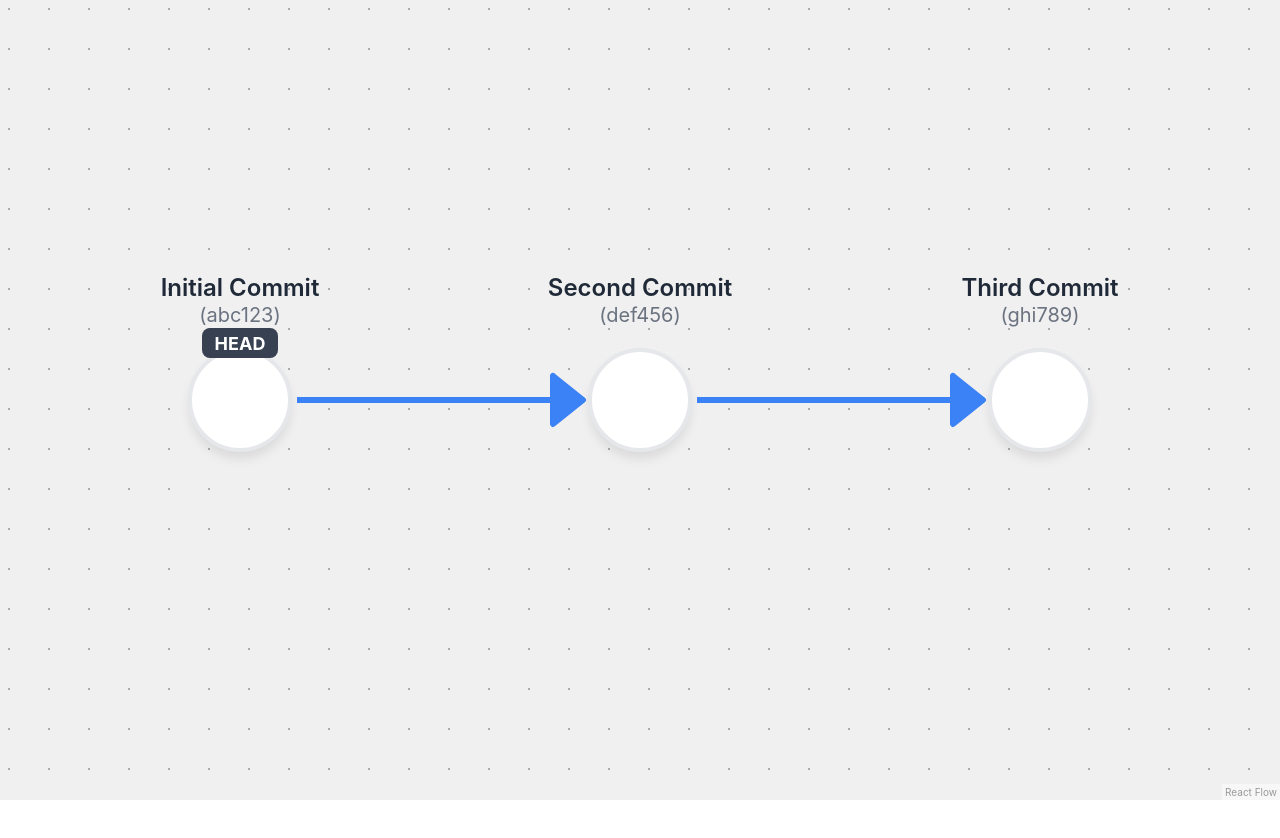
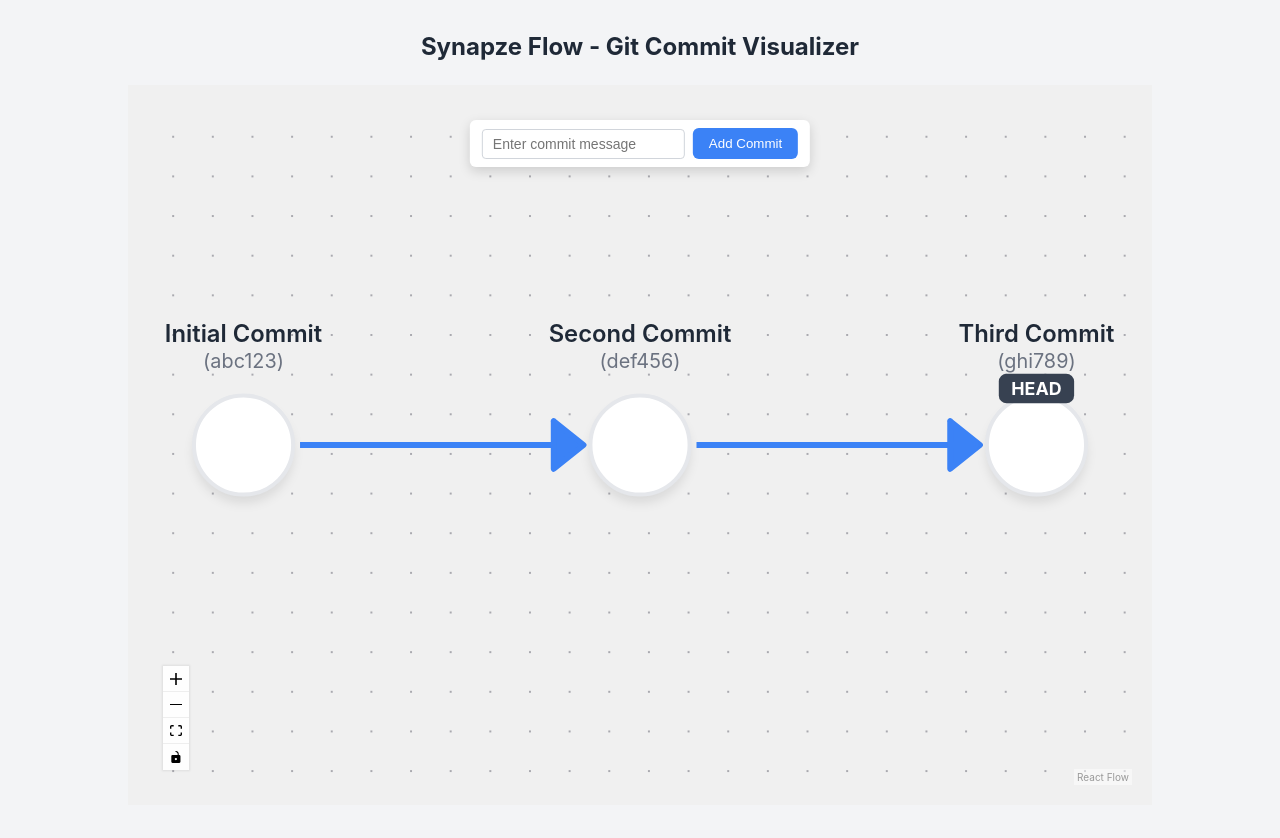
Before and after one commit to Einstein023/Synapze-Flow, a React (Vite) app in the folder synapze flow/: page / in a window 1280 px wide. Shown: the top 838 px of the page. Before the commit the page ends 800 px from the top, so only its background shows below. Built offline with nearby package versions, Linux system fonts and the light colour scheme.

Commit message:
Refactor App component structure; add Button component and styles; enhance Workflow with commit input functionality and styling

```diff
--- a/synapze flow/src/App.jsx
+++ b/synapze flow/src/App.jsx
@@ -3,9 +3,14 @@ import Workflow from "./component/workflow"
 function App() {
 
   return (
-    <>
-      <Workflow />
-    </>
+    <main className="main-container">
+      <h1 className="title">
+        Synapze Flow - Git Commit Visualizer
+      </h1>
+      <div className="canvas-wrapper">
+        <Workflow />
+      </div>
+    </main>
   )
 }
 
--- /dev/null
+++ b/synapze flow/src/component/Button.css
@@ -0,0 +1,21 @@
+/* Base styles every button gets */
+.btn {
+  padding: 8px 16px;
+  border-radius: 6px;
+  border: none;
+  font-weight: 500;
+  cursor: pointer;
+  background-color: #3b82f6;
+  color: white;
+  transition: background-color 0.2s ease;
+}
+
+.btn:hover {
+  background-color: #2563eb;
+}
+
+/* Custom override class passed as a prop */
+.workflow-action-btn {
+  box-shadow: 0 4px 12px rgba(0, 0, 0, 0.15);
+  font-size: 14px;
+}
--- /dev/null
+++ b/synapze flow/src/component/Button.jsx
@@ -0,0 +1,11 @@
+export default function Button({ onClick, children, className = '' }) {
+    const combinedClasses = `btn ${className}`.trim();
+  return (
+    <button
+      onClick={onClick}
+      className={combinedClasses}
+    >
+      {children}
+    </button>
+  );
+}
--- a/synapze flow/src/component/workflow.css
+++ b/synapze flow/src/component/workflow.css
@@ -71,3 +71,25 @@
   width: 1px !important;
   height: 1px !important;
 }
+
+.workflow-panel {
+  display: flex;
+  gap: 8px;
+  align-items: center;
+  background-color: #ffffff;
+  padding: 8px 12px;
+  border-radius: 6px;
+  box-shadow: 0 4px 12px rgba(0, 0, 0, 0.15);
+}
+.workflow-panel form {
+  display: flex;
+  gap: 8px;
+  align-items: center;
+}
+.commit-input {
+  padding: 6px 10px;
+  border-radius: 4px;
+  border: 1px solid #d1d5db;
+  font-size: 14px;
+  outline: none;
+}
--- a/synapze flow/src/component/workflow.jsx
+++ b/synapze flow/src/component/workflow.jsx
@@ -1,24 +1,26 @@
-import { ReactFlow, MarkerType, Background, useNodesState, useEdgesState } from '@xyflow/react';
+import { ReactFlow, MarkerType, Background, useNodesState, useEdgesState, Panel, Controls } from '@xyflow/react';
 import '@xyflow/react/dist/style.css';
 import './workflow.css';
 import CommitNode from './commitNode';
+import Button from './Button';
+import './Button.css';
+import { useState } from 'react';
 
 const nodeTypes = {
   commitNode: CommitNode,
 };
 
-// Define initial states outside component or pass directly to hooks
 const initialNodes = [
-  { id: '1', position: { x: 200, y: 0 }, type: 'commitNode', data: { label: 'Initial Commit', commitId: 'abc123', isHead: true } },
+  { id: '1', position: { x: 200, y: 0 }, type: 'commitNode', data: { label: 'Initial Commit', commitId: 'abc123', isHead: false } },
   { id: '2', position: { x: 400, y: 0 }, type: 'commitNode', data: { label: 'Second Commit', commitId: 'def456', isHead: false } },
-  { id: '3', position: { x: 600, y: 0 }, type: 'commitNode', data: { label: 'Third Commit', commitId: 'ghi789', isHead: false } },
+  { id: '3', position: { x: 600, y: 0 }, type: 'commitNode', data: { label: 'Third Commit', commitId: 'ghi789', isHead: true } },
 ];
 
 const initialEdges = [
   {
     id: 'e1-2',
-    source: '1', // Matched with node id '1'
-    target: '2', // Matched with node id '2'
+    source: '1',
+    target: '2',
     type: 'smoothstep',
     style: { stroke: '#3b82f6', strokeWidth: 3 },
     markerEnd: {
@@ -30,8 +32,8 @@ const initialEdges = [
   },
   {
     id: 'e2-3',
-    source: '2', // Matched with node id '2'
-    target: '3', // Matched with node id '3'
+    source: '2',
+    target: '3',
     type: 'smoothstep',
     style: { stroke: '#3b82f6', strokeWidth: 3 },
     markerEnd: {
@@ -47,8 +49,73 @@ export default function Workflow() {
   const [nodes, setNodes, onNodesChange] = useNodesState(initialNodes);
   const [edges, setEdges, onEdgesChange] = useEdgesState(initialEdges);
 
+  const [commitMessage, setCommitMessage] = useState('');
+
+  const handleButtonClick = (e) => {
+    // 1. Prevent default form submit (stops page refresh)
+    e.preventDefault();
+
+    const shortHash = Math.random().toString(16).substring(2, 9);
+    const newCommitId = `c-${shortHash}`;
+
+    const lastNode = nodes[nodes.length - 1];
+    const newX = lastNode ? lastNode.position.x + 180 : 200;
+    const newY = lastNode ? lastNode.position.y : 0;
+
+    const newNode = {
+      id: newCommitId,
+      position: { x: newX, y: newY },
+      type: 'commitNode',
+      data: {
+        label: commitMessage.trim() || 'New Commit',
+        commitId: shortHash,
+        isHead: true, // Newest commit becomes HEAD
+      },
+    };
+
+    // 2. Remove isHead from previous nodes so only the latest node has HEAD
+    setNodes((prevNodes) =>
+      prevNodes.map((node) => ({
+        ...node,
+        data: {
+          ...node.data,
+          isHead: false,
+        },
+      })).concat(newNode)
+    );
+
+    // 3. Connect edge safely only if a previous node exists
+    if (lastNode) {
+      const newEdge = {
+        id: `e${lastNode.id}-${newNode.id}`,
+        source: lastNode.id,
+        target: newNode.id,
+        type: 'smoothstep',
+        style: { stroke: '#3b82f6', strokeWidth: 3 },
+        markerEnd: {
+          type: MarkerType.ArrowClosed,
+          width: 20,
+          height: 20,
+          color: '#3b82f6',
+        },
+      };
+      setEdges((eds) => [...eds, newEdge]);
+    }
+
+    // 4. Clear input box
+    setCommitMessage('');
+  };
+
   return (
-    <div style={{ height: '100vh', width: '100vw', backgroundColor: '#f0f0f0' }}>
+    <div
+      style={{
+        height: '90vh',
+        width: '100%',
+        backgroundColor: '#f0f0f0',
+        padding: '20px',
+        boxSizing: 'border-box',
+      }}
+    >
       <ReactFlow
         nodes={nodes}
         edges={edges}
@@ -58,6 +125,22 @@ export default function Workflow() {
         fitView
       >
         <Background />
+        <Controls />
+
+        <Panel position="top-center" className="workflow-panel">
+          <form onSubmit={handleButtonClick}>
+            <input
+              type="text"
+              placeholder="Enter commit message"
+              value={commitMessage}
+              onChange={(e) => setCommitMessage(e.target.value)}
+              className="commit-input"
+            />
+            <Button type="submit" className="workflow-action-button">
+              Add Commit
+            </Button>
+          </form>
+        </Panel>
       </ReactFlow>
     </div>
   );
--- a/synapze flow/src/index.css
+++ b/synapze flow/src/index.css
@@ -5,3 +5,26 @@ body{
   padding: 0;
   font-family: 'Inter', sans-serif;
 }
+.main-container {
+  min-height: 100vh;
+  background-color: #f3f4f6; /* Equivalent to bg-gray-100 */
+  padding: 32px;             /* Equivalent to p-8 */
+  display: flex;
+  flex-direction: column;
+  align-items: center;
+}
+
+/* Page Title */
+.title {
+  font-size: 24px;          /* Equivalent to text-2xl */
+  font-weight: 700;         /* Equivalent to font-bold */
+  color: #1f2937;           /* Equivalent to text-gray-800 */
+  margin-bottom: 24px;      /* Equivalent to mb-6 */
+  margin-top: 0;
+}
+
+/* Max-width container wrapper for Workflow canvas */
+.canvas-wrapper {
+  width: 100%;
+  max-width: 1024px;        /* Equivalent to max-w-5xl */
+}
```
